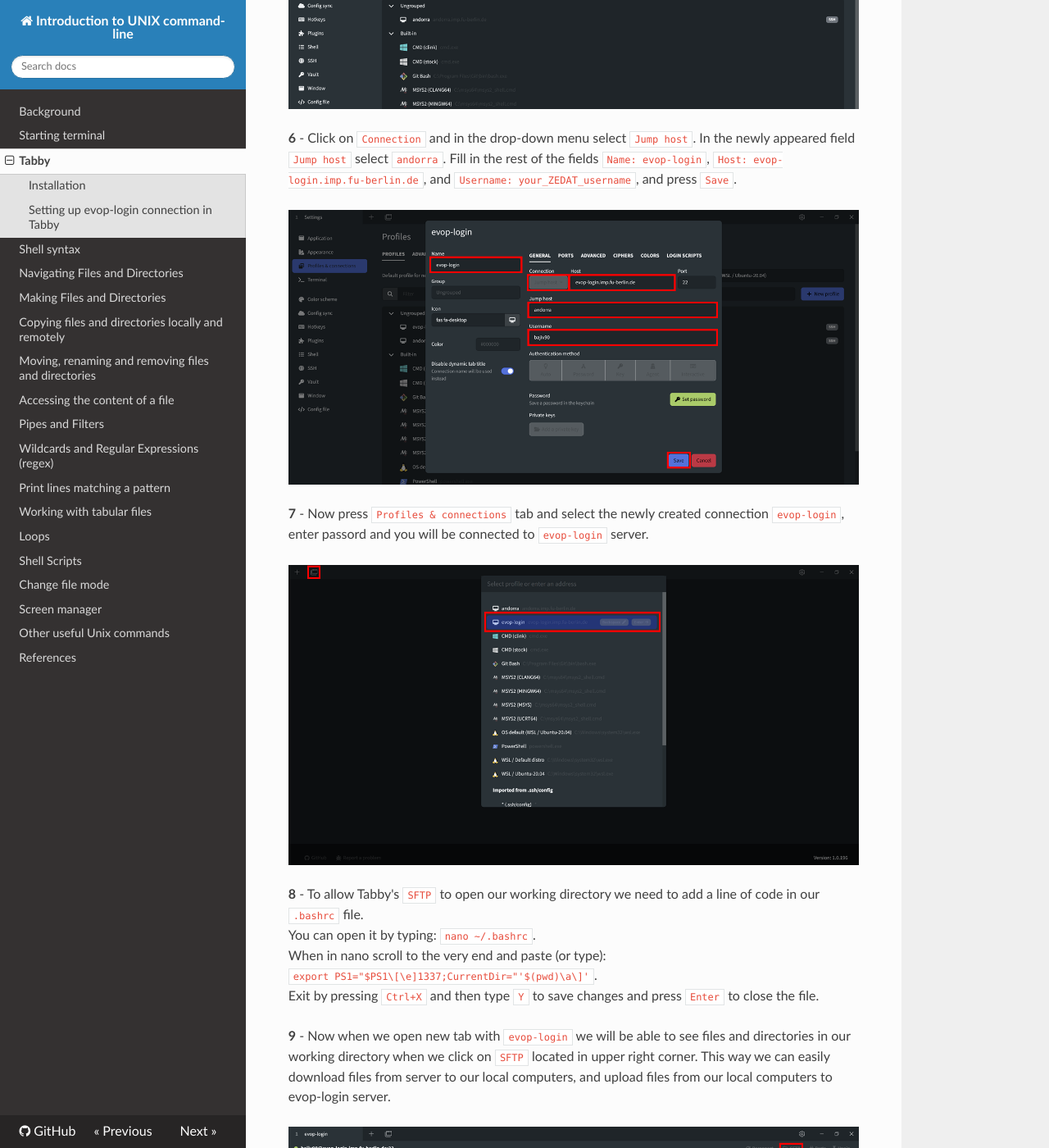
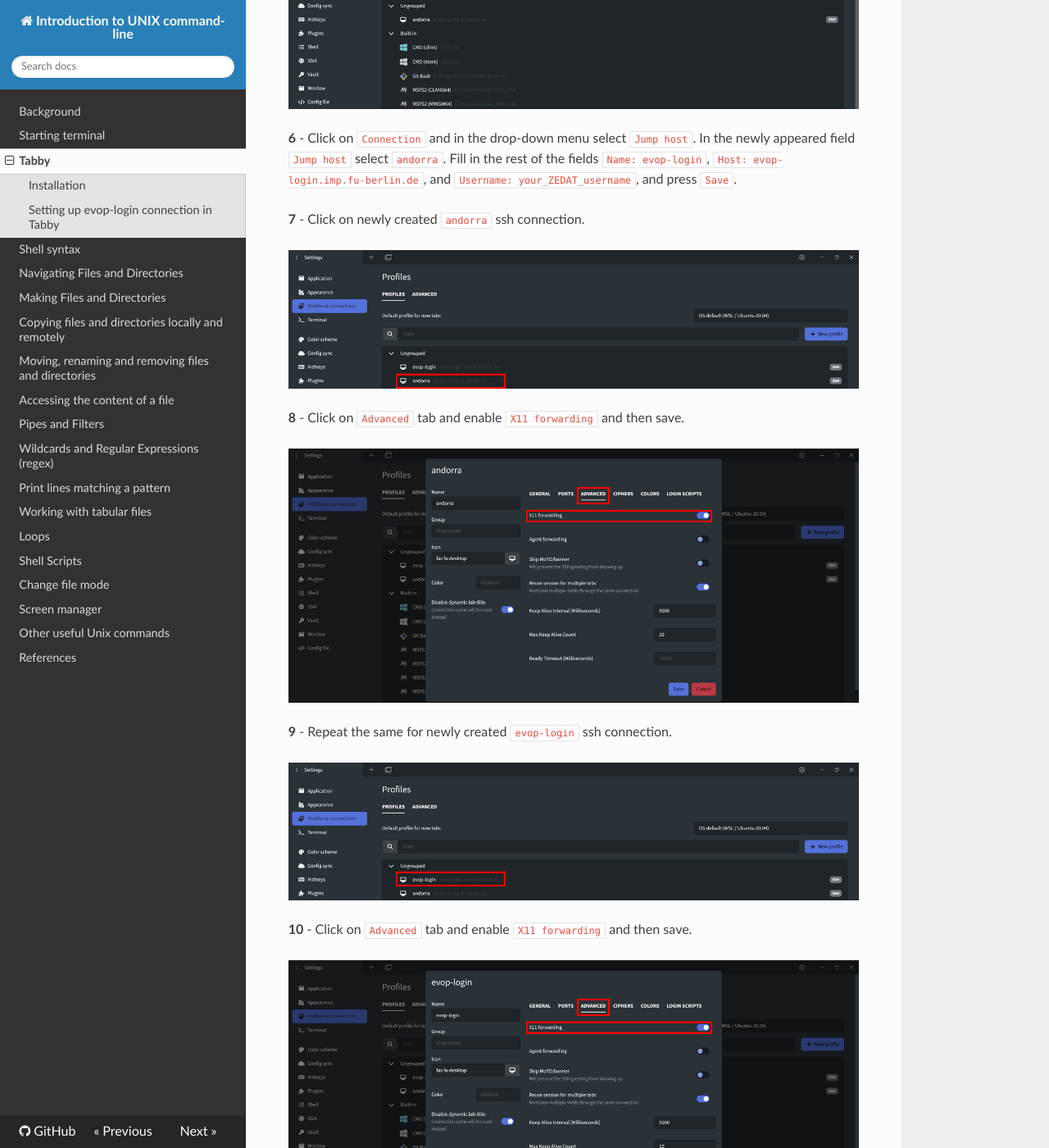
Before and after one commit to bajicv/unix_intro, an MkDocs documentation site: the page built from docs/03_tabby.md, in a window 1280 px wide and 1400 px high, scrolled down 2667 px. Shown: the whole window at 82% size. Built offline with MkDocs 1.6.1, drawn with Linux system fonts in a browser that asks for light colours; nearby versions of some CDN libraries.

Commit message:
adding steps in Tabby

```diff
--- a/docs/03_tabby.md
+++ b/docs/03_tabby.md
@@ -118,23 +118,37 @@ Luckily Tabby allows us to save connections so we can easily access them.
 
 <b>6</b> - Click on `Connection` and in the drop-down menu select `Jump host`. In the newly appeared field `Jump host` select `andorra`. Fill in the rest of the fields `Name: evop-login`, `Host: evop-login.imp.fu-berlin.de`, and `Username: your_ZEDAT_username`, and press `Save`.
 
-![Step 6](pics/Tabby_Step_06.png)
-
-<b>7</b> - Now press `Profiles & connections` tab and select the newly created connection `evop-login`, enter passord and you will be connected to `evop-login` server.
+<b>7</b> - Click on newly created `andorra` ssh connection.
 
 ![Step 7](pics/Tabby_Step_07.png)
 
-<b>8</b> - To allow Tabby's `SFTP` to open our working directory we need to add a line of code in our `.bashrc` file. <br/>
+<b>8</b> - Click on `Advanced` tab and enable `X11 forwarding` and then save.
+
+![Step 8](pics/Tabby_Step_08.png)
+
+<b>9</b> - Repeat the same for newly created `evop-login` ssh connection.
+
+![Step 9](pics/Tabby_Step_09.png)
+
+<b>10</b> - Click on `Advanced` tab and enable `X11 forwarding` and then save.
+
+![Step 10](pics/Tabby_Step_10.png)
+
+<b>11</b> - Now press `Profiles & connections` tab and select the newly created connection `evop-login`, enter passord and you will be connected to `evop-login` server.
+
+![Step 11](pics/Tabby_Step_11.png)
+
+<b>12</b> - To allow Tabby's `SFTP` to open our working directory we need to add a line of code in our `.bashrc` file. <br/>
 You can open it by typing: `nano ~/.bashrc`. <br/>
 When in nano scroll to the very end and paste (or type): <br/>
 `export PS1="$PS1\[\e]1337;CurrentDir="'$(pwd)\a\]'`. <br/>
 Exit by pressing `Ctrl+X` and then type `Y` to save changes and press `Enter` to close the file.
 
-<b>9</b> - Now when we open new tab with `evop-login` we will be able to see files and directories in our working directory when we click on `SFTP` located in upper right corner. This way we can easily download files from server to our local computers, and upload files from our local computers to evop-login server.
+<b>13</b> - Now when we open new tab with `evop-login` we will be able to see files and directories in our working directory when we click on `SFTP` located in upper right corner. This way we can easily download files from server to our local computers, and upload files from our local computers to evop-login server.
 
-![Step 8](pics/Tabby_Step_08.png)
+![Step 12](pics/Tabby_Step_12.png)
 
-![Step 9](pics/Tabby_Step_09.png)
+![Step 13](pics/Tabby_Step_13.png)
 
 
 Now you are set up and we can start learning about the command line!
```
Also changed, not shown: docs/pics/MobaXterm_Step_01.png (deleted), docs/pics/MobaXterm_Step_02.png (deleted), docs/pics/MobaXterm_Step_03.png (deleted), docs/pics/Tabby_Step_07.png, docs/pics/Tabby_Step_08.png, docs/pics/Tabby_Step_09.png, docs/pics/Tabby_Step_10.png (added), docs/pics/Tabby_Step_11.png (added), docs/pics/Tabby_Step_12.png (added), docs/pics/Tabby_Step_13.png (added).
